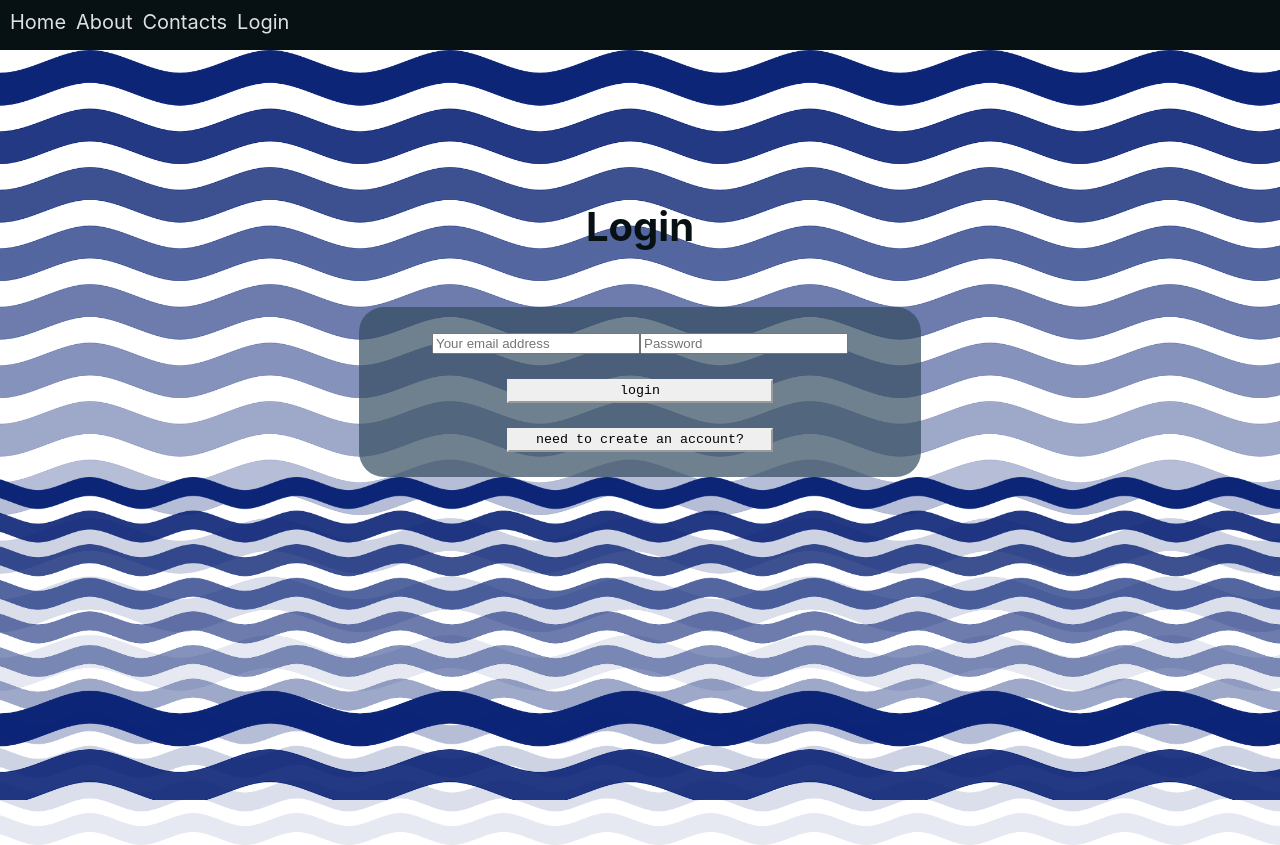
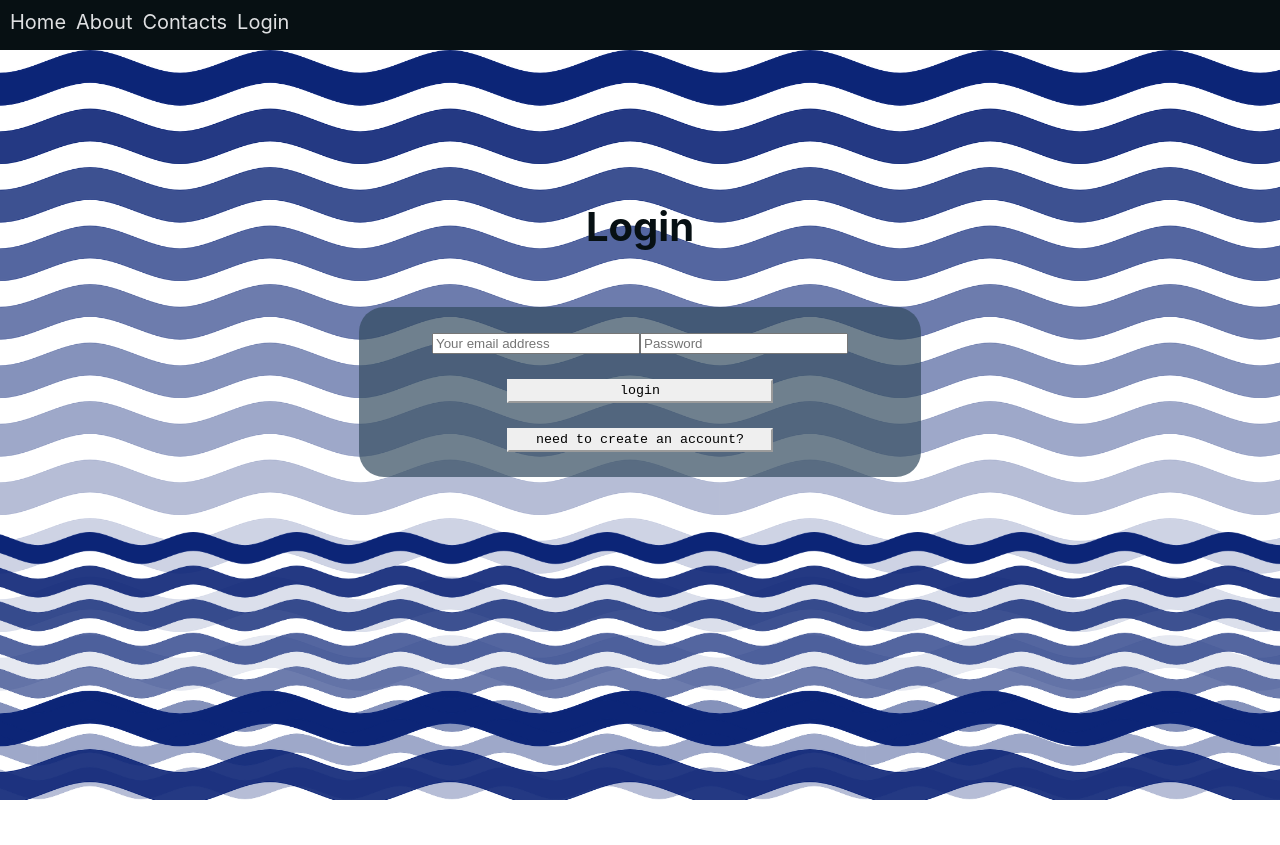
Before and after one commit to filonov-e/React-Multipage-Transition-Template, a React (Create React App) app: page /login in a window 1280 px wide. After the commit the page ends 800 px from the top, so only its background shows below. Built offline with nearby package versions, Linux system fonts and the light colour scheme.

Commit message:
fixed ui, added production build

```diff
--- a/src/App.css
+++ b/src/App.css
@@ -89,11 +89,11 @@ header {
 
 #login-bot-img {
   position: absolute;
-  bottom: calc(0 - 47vh);
+  bottom: 0;
   background-image: url('/waves.png');
   background-size: contain;
   background-repeat: repeat-x;
-  background-position: 0% 0%;
+  background-position: 0% 100px;
   width: 100vw;
   height: 46vh;
   animation: animation-waves 10s infinite;
@@ -193,9 +193,9 @@ header {
 }
 
 @keyframes animation-waves {
-  0% {background-position: 0% 0%;}
-  50% {background-position: 100% 0%;}
-  100% {background-position: 0% 0%;}
+  0% {background-position: 0% 100px;}
+  50% {background-position: 100% 100px;}
+  100% {background-position: 0% 100px;}
 }
 
 @keyframes animation-origami {
```
